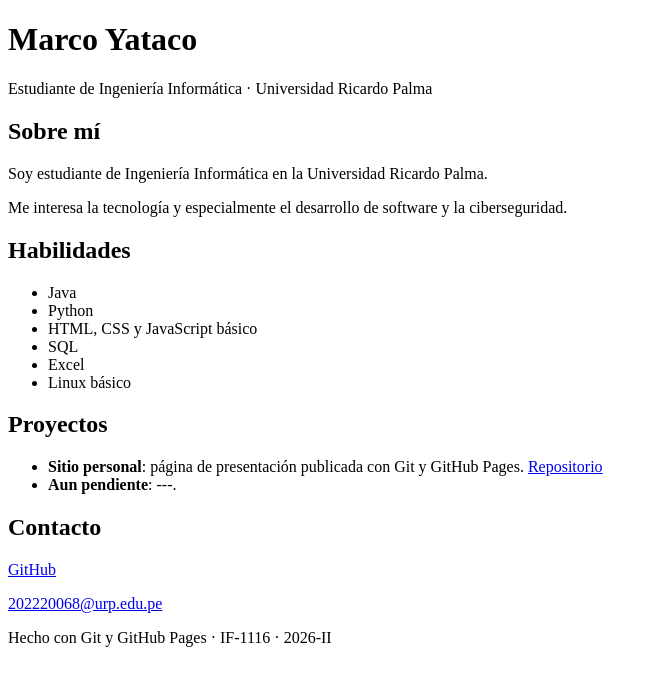
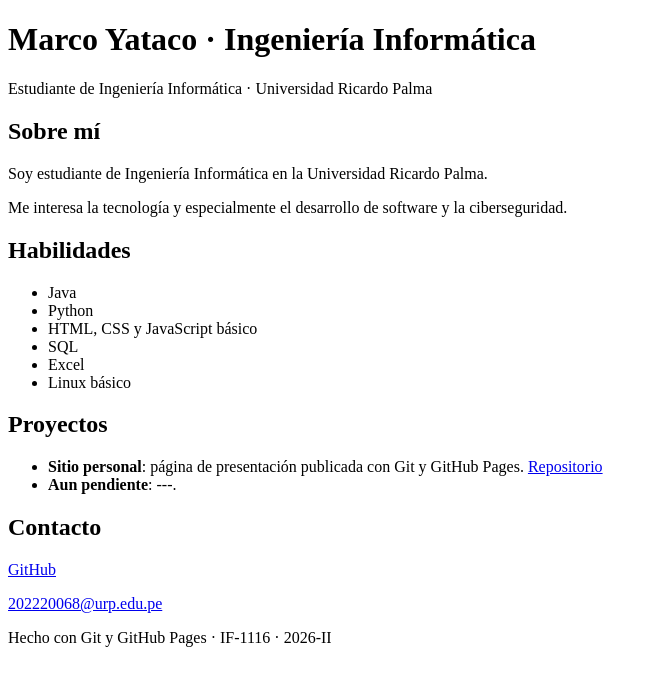
Before and after one commit to MarcoYataco/MarcoYataco.github.io, a plain HTML site: page index.html in a window 1280 px wide. Shown: the whole page, without its empty margins (0-657 px from the left). Drawn offline with Linux system fonts and the light colour scheme.

Commit message:
Precisar carrera en el título

```diff
--- a/index.html
+++ b/index.html
@@ -7,7 +7,7 @@
 </head>
 <body>
   <header>
-    <h1>Marco Yataco</h1>
+    <h1>Marco Yataco · Ingeniería Informática</h1>
     <p>Estudiante de Ingeniería Informática · Universidad Ricardo Palma</p>
   </header>
   <main>
```
